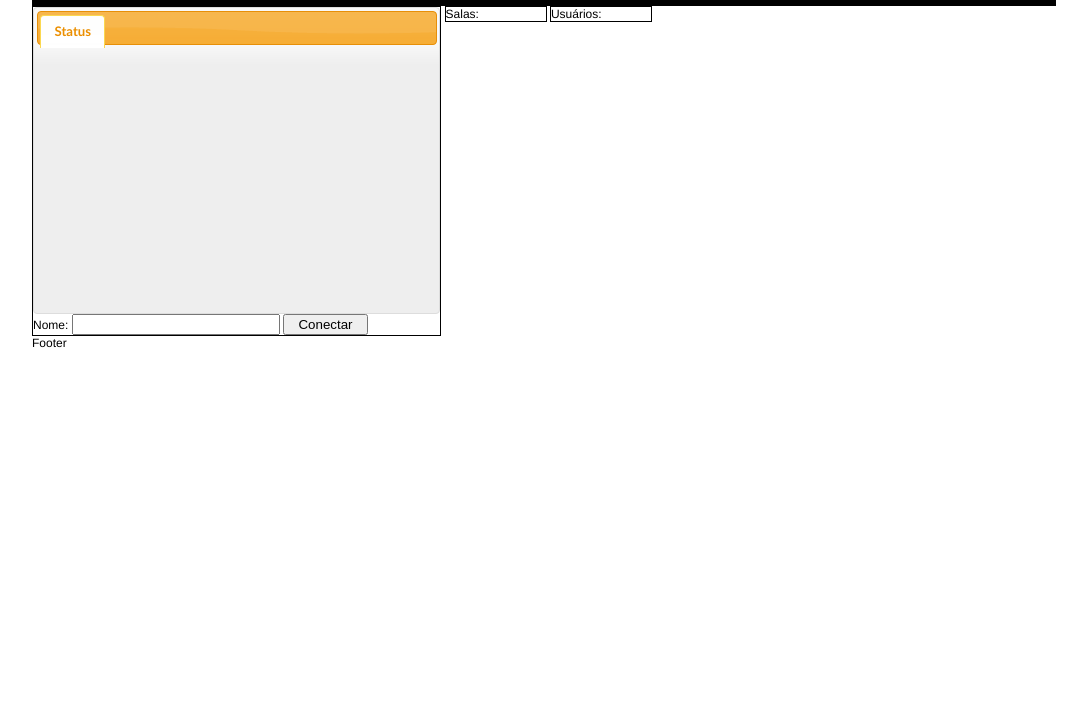
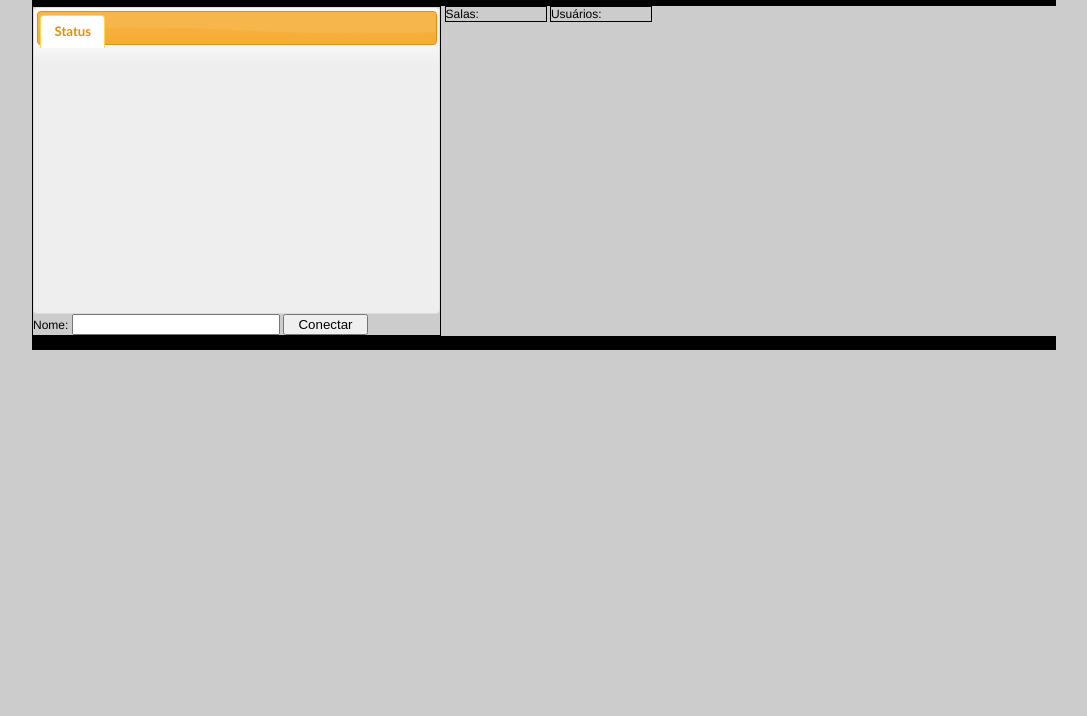
Before and after one commit to lalkmim/nodejs, a website: page public/index.html in a window 1280 px wide. Shown: the part 84-800 px from the top of the page, without its empty margins (96-1183 px from the left). Drawn offline with nearby package versions, Linux system fonts and the light colour scheme.

Commit message:
ajuste css

```diff
--- a/public/css/common.css
+++ b/public/css/common.css
@@ -3,6 +3,7 @@ body {
   font-size: 12px;
   margin: auto;
   width: 1024px;
+  background-color: #cccccc;
 }
 
 article, figcaption, figure, footer, header, hgroup, nav {
@@ -14,6 +15,10 @@ section, aside {
   vertical-align: top;
   border: 1px solid black;
   heigth: 400px;
+}
+
+header, footer {
+  background: #000000;
 }
 
 aside {
@@ -44,7 +49,6 @@ aside {
 }
 
 nav {
-  background: #000000;
   vertical-align: middle;
 }
 
```
